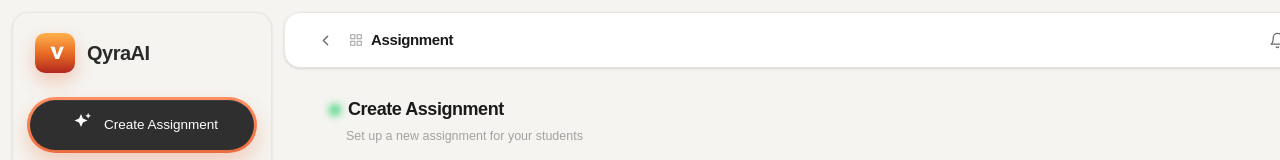
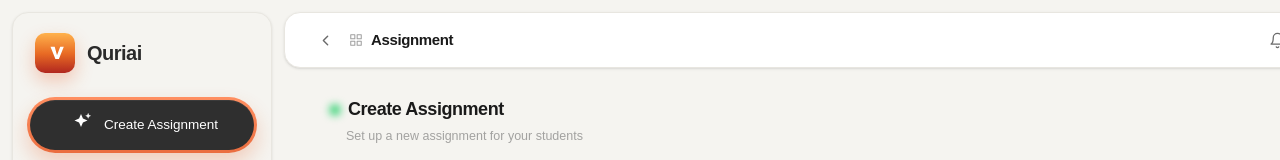
Before and after one commit to narendrakumar9867/hiring-assignment, a Next.js app in the folder frontend/: page /dashboard/assignments/create in a window 1280 px wide. Shown: the top 160 px of the page. Built offline with nearby package versions, Linux system fonts and the light colour scheme; no server answers.

Commit message:
server name change

```diff
--- a/frontend/src/app/layout.tsx
+++ b/frontend/src/app/layout.tsx
@@ -2,7 +2,7 @@ import type { Metadata } from "next";
 import "./globals.css";
 
 export const metadata: Metadata = {
-  title: "QyraAI — AI Assessment Creator",
+  title: "Quriai — AI Assessment Creator",
   description: "Create AI-powered assignments and question papers for students and teacher's",
 };
 
--- a/frontend/src/components/Sidebar.tsx
+++ b/frontend/src/components/Sidebar.tsx
@@ -107,7 +107,7 @@ export default function Sidebar() {
           </svg>
         </div>
         <span className="font-display text-[20px] font-bold text-[#2a2a2a] tracking-tight leading-none">
-          QyraAI
+          Quriai
         </span>
       </div>
 
```
Also changed, not shown: 1 other file (tests, documents, lock files or other folders).
